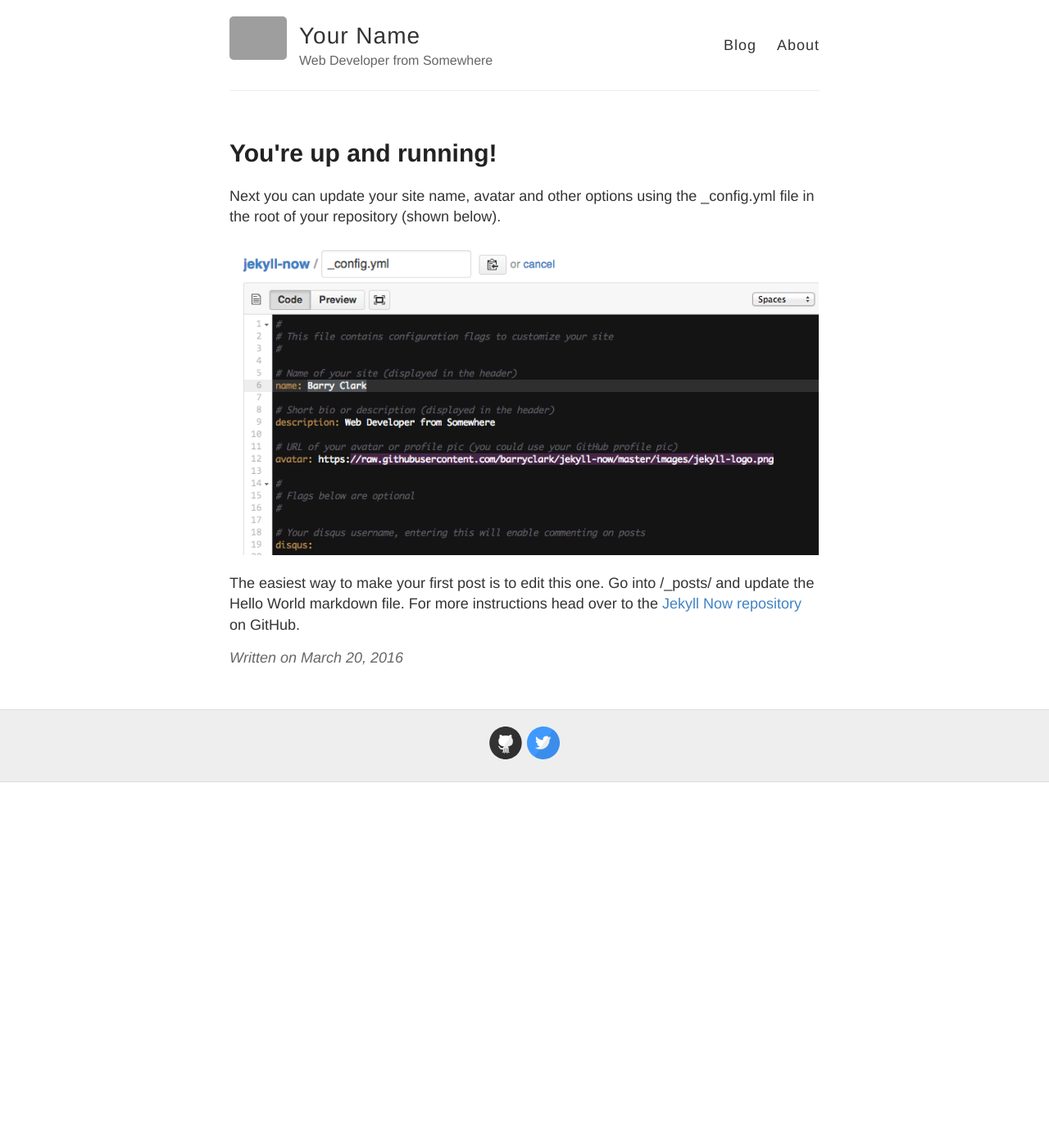
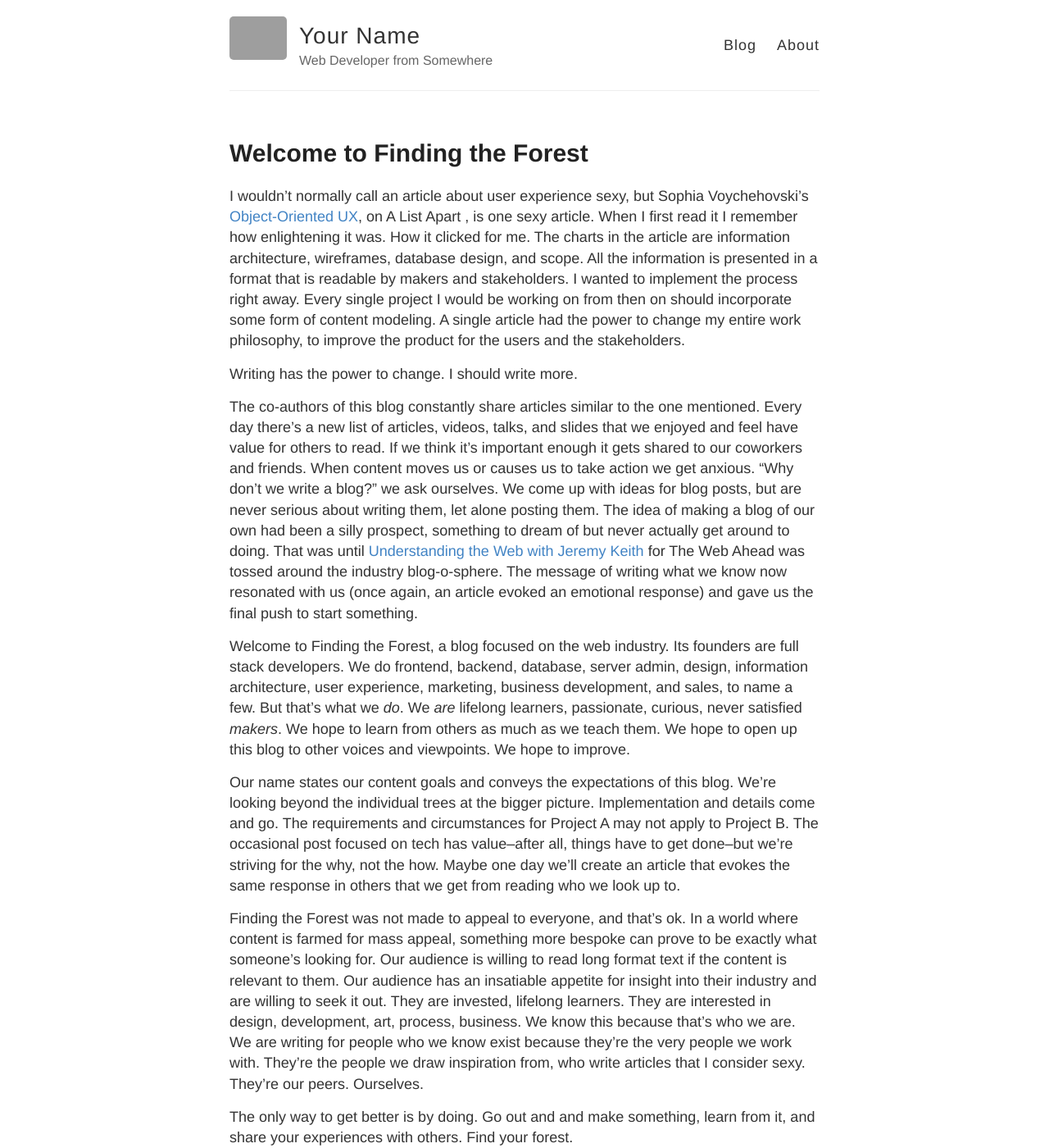
Before and after one commit to findingtheforest/findingtheforest.github.io, a Jekyll site: the page built from _posts/2016-03-20-welcome-to-finding-the-forest.md, in a window 1280 px wide and 1400 px high. Shown: the whole window at 82% size. Built offline with Jekyll 4.4.1, drawn with Linux system fonts in a browser that asks for light colours; grey boxes are pictures that could not be loaded.

Commit message:
Write first post

```diff
--- a/_posts/2016-03-20-welcome-to-finding-the-forest.md
+++ b/_posts/2016-03-20-welcome-to-finding-the-forest.md
@@ -1,10 +1,18 @@
 ---
-layout: post
-title: You're up and running!
+title: Welcome to Finding the Forest
+author: Nick Hoobin
 ---
 
-Next you can update your site name, avatar and other options using the _config.yml file in the root of your repository (shown below).
+I wouldn’t normally call an article about user experience sexy, but Sophia Voychehovski’s [Object-Oriented UX](http://alistapart.com/article/object-oriented-ux), on A List Apart , is one sexy article. When I first read it I remember how enlightening it was. How it clicked for me. The charts in the article are information architecture, wireframes, database design, and scope. All the information is presented in a format that is readable by makers and stakeholders. I wanted to implement the process right away. Every single project I would be working on from then on should incorporate some form of content modeling. A single article had the power to change my entire work philosophy, to improve the product for the users and the stakeholders.
 
-![_config.yml]({{ site.baseurl }}/images/config.png)
+Writing has the power to change. I should write more.
 
-The easiest way to make your first post is to edit this one. Go into /_posts/ and update the Hello World markdown file. For more instructions head over to the [Jekyll Now repository](https://github.com/barryclark/jekyll-now) on GitHub.
+The co-authors of this blog constantly share articles similar to the one mentioned. Every day there’s a new list of articles, videos, talks, and slides that we enjoyed and feel have value for others to read. If we think it’s important enough it gets shared to our coworkers and friends. When content moves us or causes us to take action we get anxious. “Why don’t we write a blog?” we ask ourselves. We come up with ideas for blog posts, but are never serious about writing them, let alone posting them. The idea of making a blog of our own had been a silly prospect, something to dream of but never actually get around to doing. That was until  [Understanding the Web with Jeremy Keith](http://www.thewebahead.net/110) for The Web Ahead was tossed around the industry blog-o-sphere. The message of writing what we know now resonated with us (once again, an article evoked an emotional response) and gave us the final push to start something.
+
+Welcome to Finding the Forest, a blog focused on the web industry. Its founders are full stack developers. We do frontend, backend, database, server admin, design, information architecture, user experience, marketing, business development, and sales, to name a few. But that’s what we _do_. We _are_ lifelong learners, passionate, curious, never satisfied *makers*. We hope to learn from others as much as we teach them. We hope to open up this blog to other voices and viewpoints. We hope to improve.
+
+Our name states our content goals and conveys the expectations of this blog. We’re looking beyond the individual trees at the bigger picture. Implementation and details come and go. The requirements and circumstances for Project A may not apply to Project B. The occasional post focused on tech has value--after all, things have to get done--but we’re striving for the why, not the how. Maybe one day we’ll create an article that evokes the same response in others that we get from reading who we look up to.
+
+Finding the Forest was not made to appeal to everyone, and that’s ok. In a world where content is farmed for mass appeal, something more bespoke can prove to be exactly what someone’s looking for. Our audience is willing to read long format text if the content is relevant to them. Our audience has an insatiable appetite for insight into their industry and are willing to seek it out. They are invested, lifelong learners. They are interested in design, development, art, process, business. We know this because that’s who we are. We are writing for people who we know exist because they’re the very people we work with. They’re the people we draw inspiration from, who write articles that I consider sexy. They’re our peers. Ourselves.
+
+The only way to get better is by doing. Go out and and make something, learn from it, and share your experiences with others. Find your forest.
```
